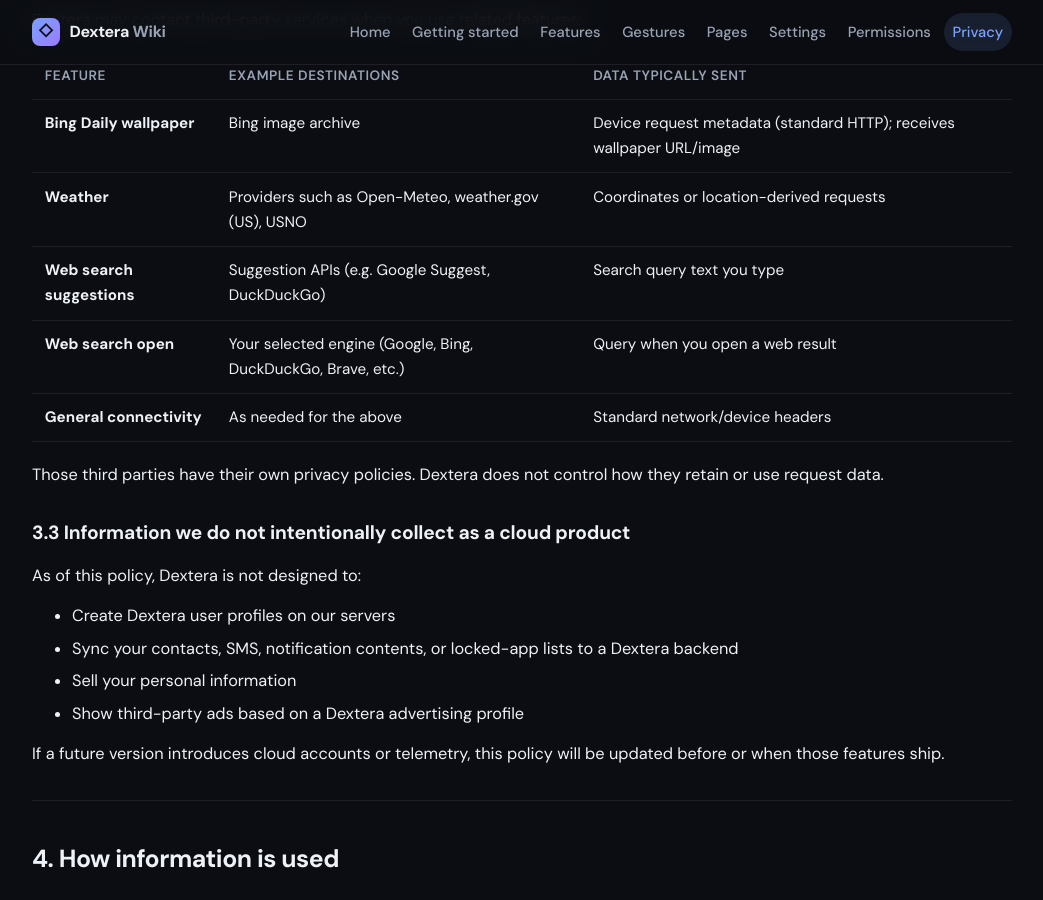
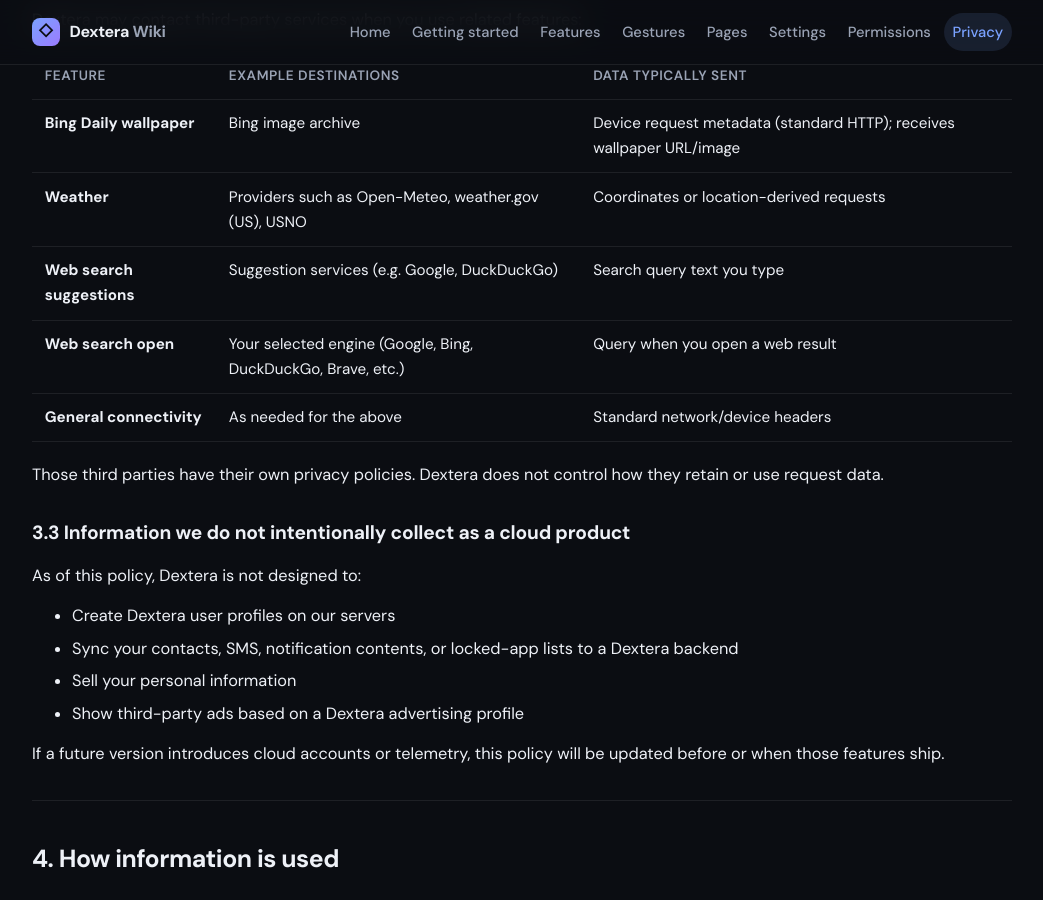
Before and after one commit to miketblountworks/DexteraWiki, a Jekyll site: the page built from privacy.md, in a window 1280 px wide and 900 px high, scrolled down 2063 px. Shown: the whole window, without its empty margins (118-1161 px from the left). Built offline with Jekyll 4.4.1, drawn with Linux system fonts in a browser that asks for light colours; some of the changed text lies outside the part shown.

Commit message:
Soften privacy policy wording for file search and web suggestions

```diff
--- a/privacy.md
+++ b/privacy.md
@@ -64,7 +64,7 @@ Dextera may contact third-party services when you use related features:
 |---------|----------------------|---------------------|
 | **Bing Daily wallpaper** | Bing image archive | Device request metadata (standard HTTP); receives wallpaper URL/image |
 | **Weather** | Providers such as Open-Meteo, weather.gov (US), USNO | Coordinates or location-derived requests |
-| **Web search suggestions** | Suggestion APIs (e.g. Google Suggest, DuckDuckGo) | Search query text you type |
+| **Web search suggestions** | Suggestion services (e.g. Google, DuckDuckGo) | Search query text you type |
 | **Web search open** | Your selected engine (Google, Bing, DuckDuckGo, Brave, etc.) | Query when you open a web result |
 | **General connectivity** | As needed for the above | Standard network/device headers |
 
```
Also changed, not shown: other parts of privacy.md (+1 -1 lines).
